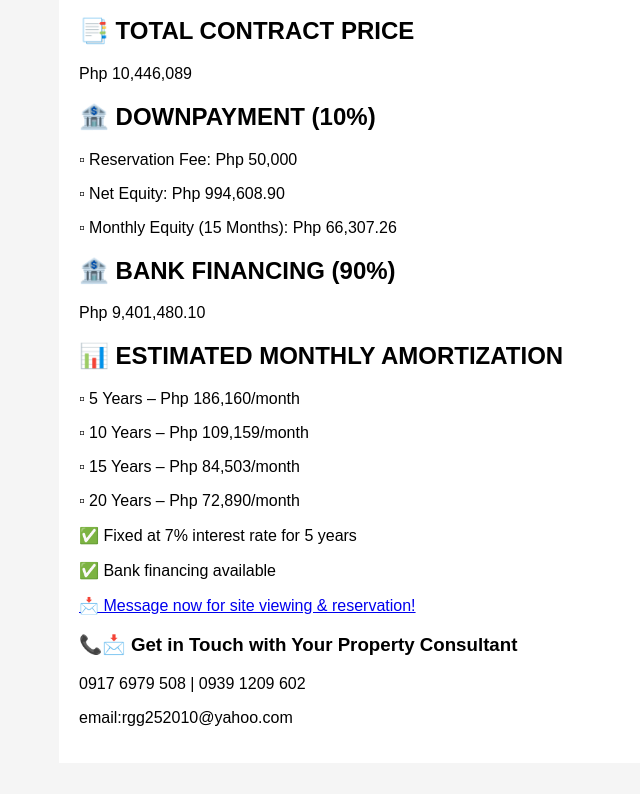
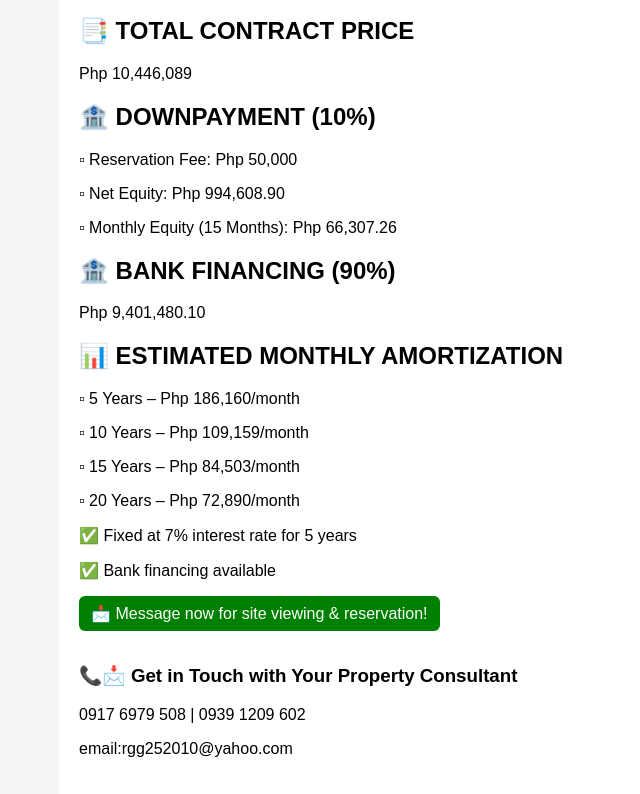
Before and after one commit to RicoGidoc/aguirretownhouse, a plain HTML site: page computation.html in a window 1280 px wide. Shown: the part 1300-2094 px from the top of the page, without its empty margins (161-801 px from the left). Before the commit the page ends 2063 px from the top, so only its background shows below. Drawn offline with Linux system fonts and the light colour scheme.

Commit message:
Update computation.html

```diff
--- a/computation.html
+++ b/computation.html
@@ -137,7 +137,7 @@
                 <p>✅ Bank financing available</p>
             </div>
 
-            <a href="contact.html" class="btn">
+            <a href="contact.html" class="home-btn">
                 📩 Message now for site viewing & reservation!
             </a>
 
```
